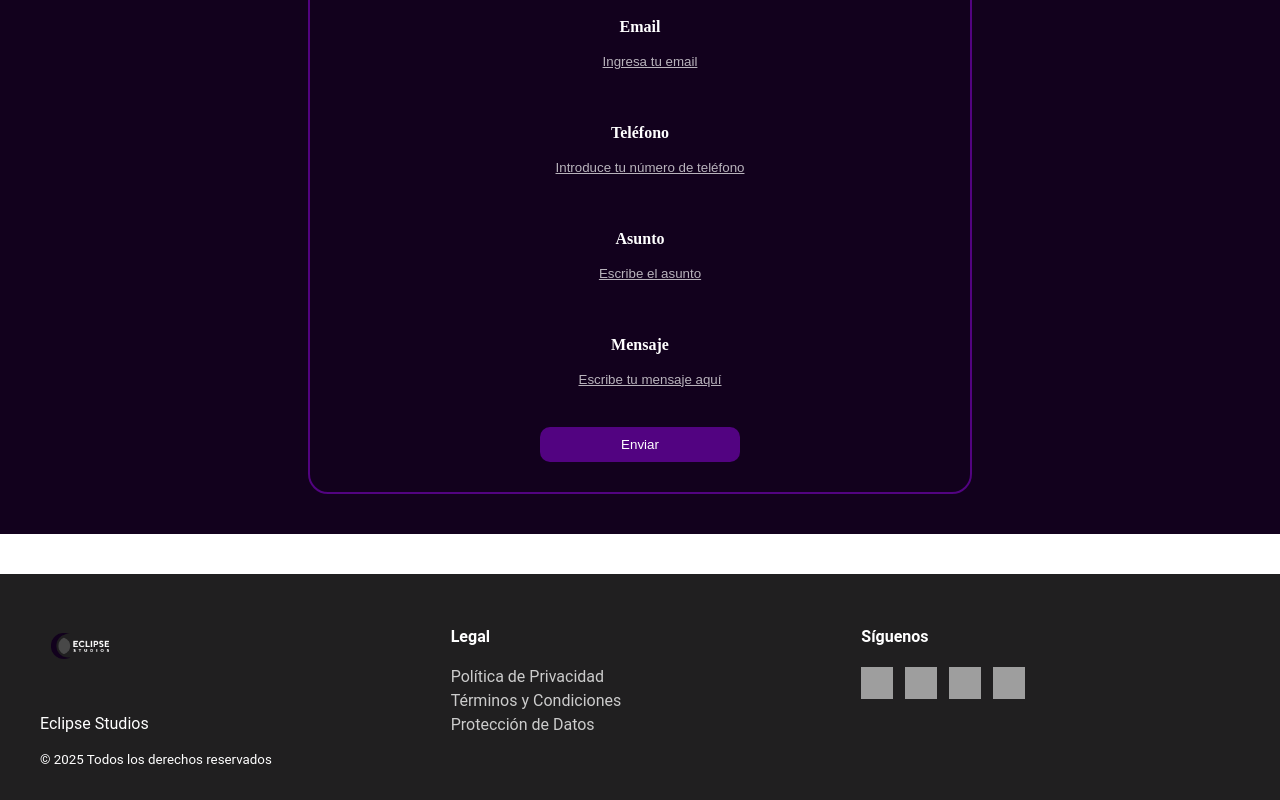
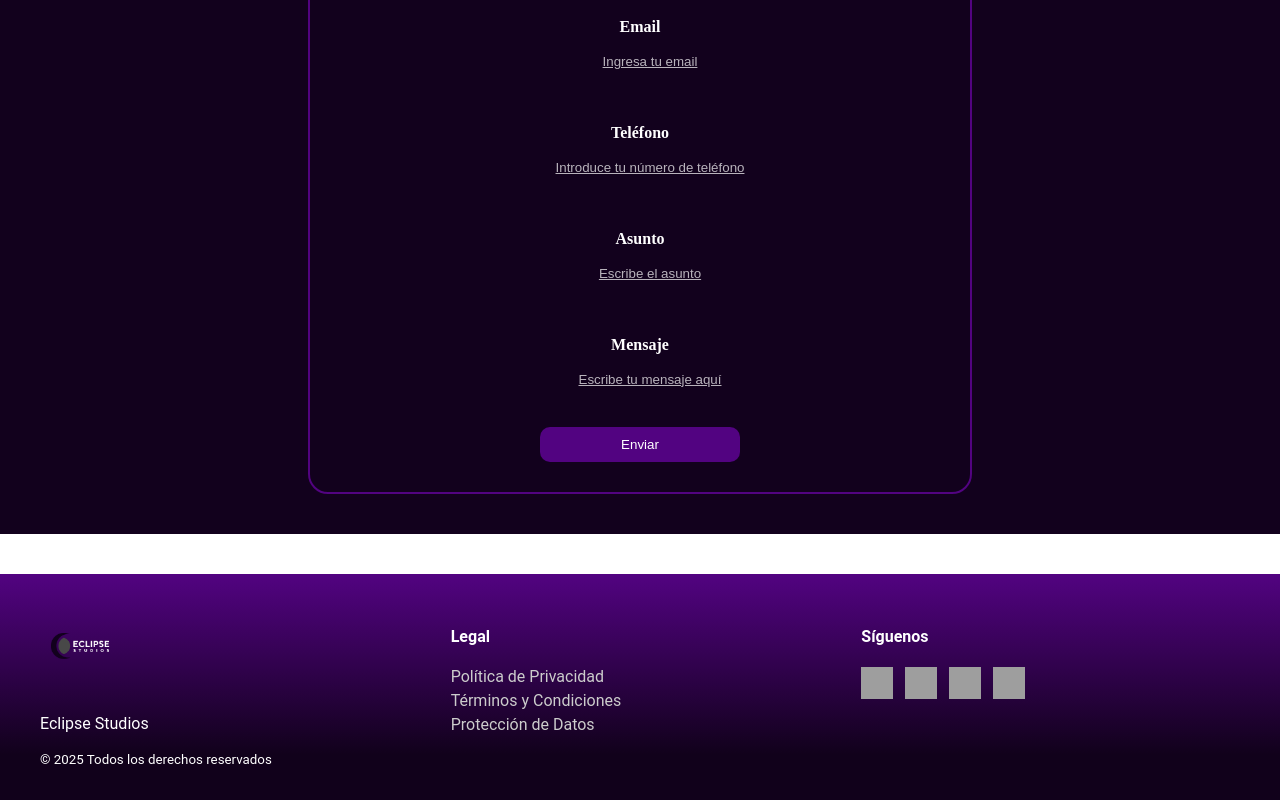
Before and after one commit to LioTG/eclipse-studios, a website: page index.html in a window 1280 px wide. Shown: the part 1539-2339 px from the top of the page. Drawn offline with Linux system fonts and the light colour scheme; grey boxes are pictures that could not be loaded.

Commit message:
footer background gradient

```diff
--- a/pie.css
+++ b/pie.css
@@ -1,6 +1,6 @@
 /* Footer general */
 .footer {
-  background-color: #201f20; /* Fondo oscuro para contraste */
+  background: linear-gradient(180deg, #520381 0%, #11011b 80%);
   color: white;
   padding: 2rem 1rem;
   font-family: "Roboto", sans-serif;
```
